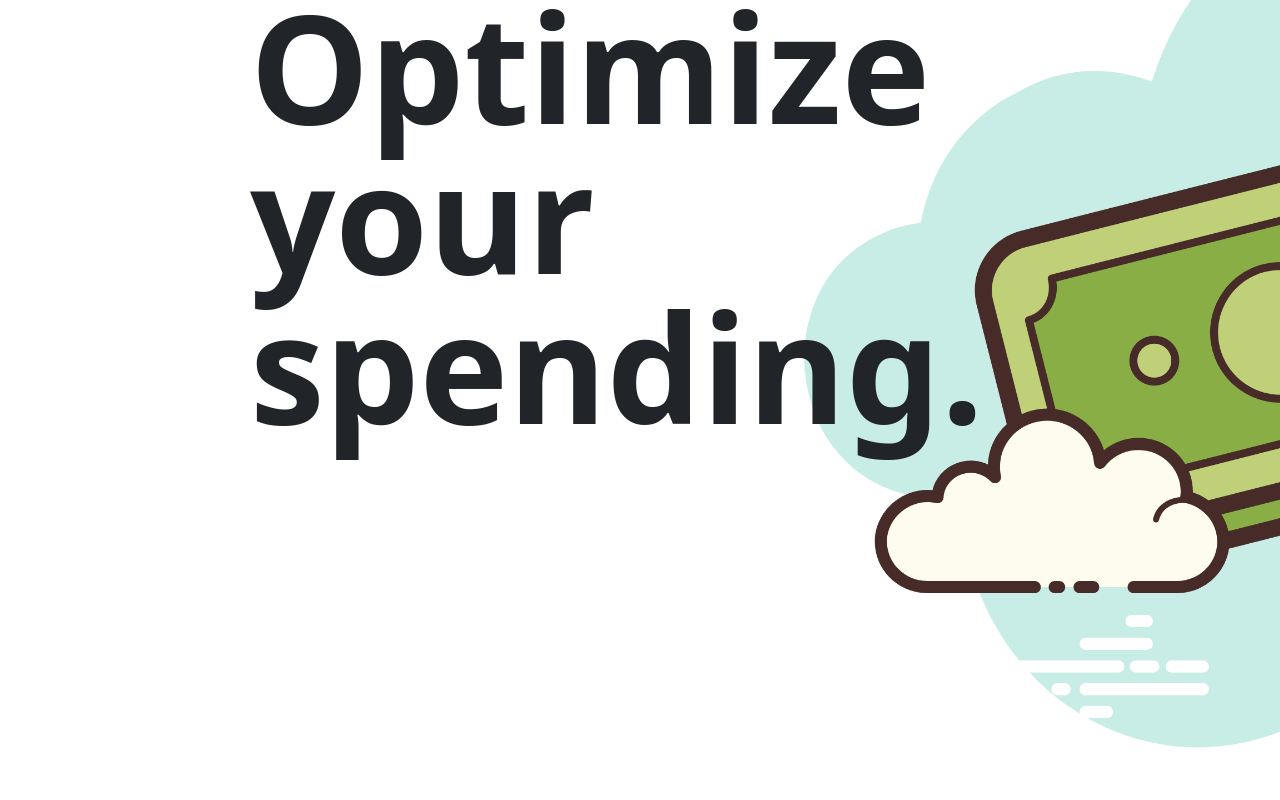
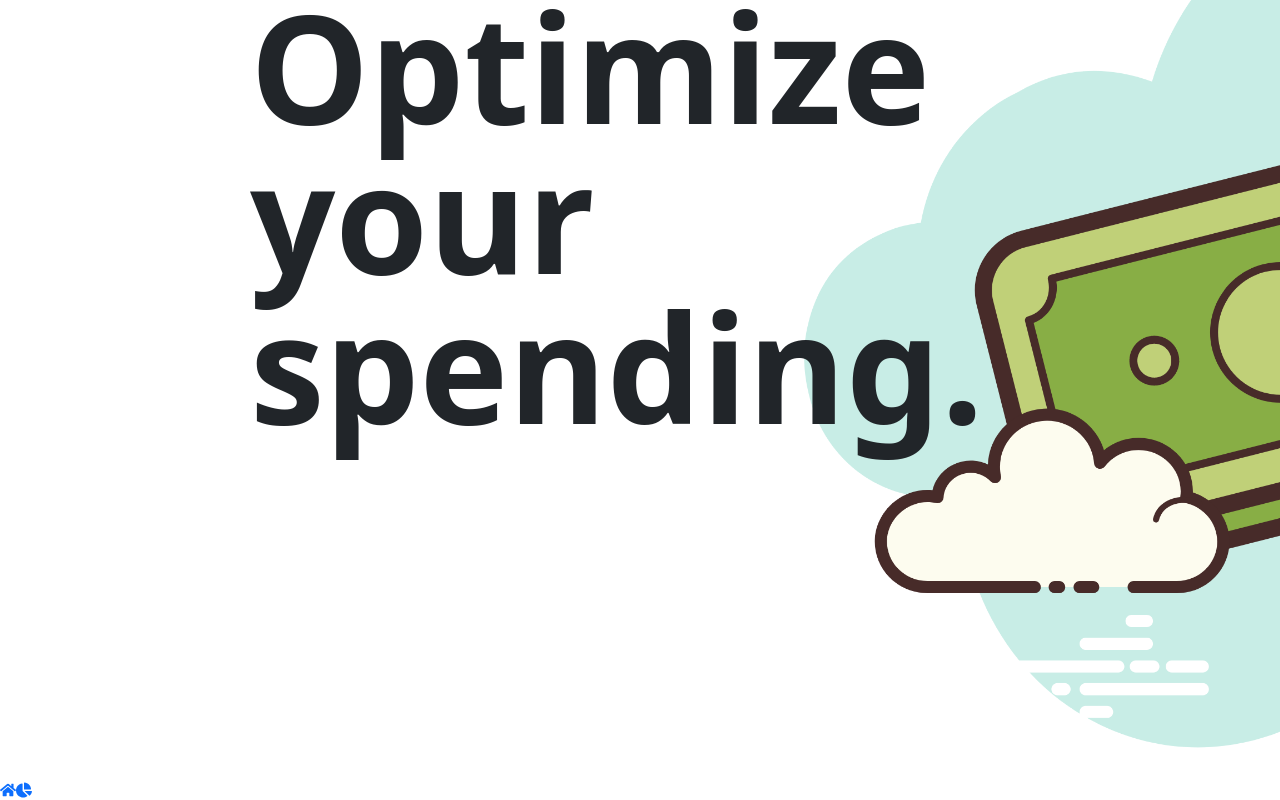
Before and after one commit to KanishDabreo/Stacks, a React (Create React App) app in the folder frontend/: page / in a window 1280 px wide. Shown: the part 224-1024 px from the top of the page. Before the commit the page ends 1000 px from the top, so only its background shows below. Built offline with nearby package versions, Linux system fonts and the light colour scheme; the HTML template or start-up script is replaced by a standard one.

Commit message:
side bar styling

```diff
--- a/frontend/package.json
+++ b/frontend/package.json
@@ -10,6 +10,7 @@
     "nodemon": "^2.0.15",
     "react": "^17.0.2",
     "react-dom": "^17.0.2",
+    "react-icons": "^4.3.1",
     "react-router-dom": "^6.0.2",
     "react-scripts": "4.0.3",
     "web-vitals": "^1.1.2"
--- a/frontend/src/App.js
+++ b/frontend/src/App.js
@@ -6,6 +6,7 @@ import Register from './components/Register';
 import Login from './components/Login';
 import Navbar from './components/Navbar';
 import AddExpenses from './components/AddExpenses';
+import Sidebar from './components/Sidebar';
 
 function App() {
   return (
@@ -18,6 +19,7 @@ function App() {
         <Route path="/addexpenses" element={<AddExpenses />} />
       </Routes>
       <Navbar />
+      <Sidebar />
     </div>
   );
 }
--- a/frontend/src/components/AddExpenses.jsx
+++ b/frontend/src/components/AddExpenses.jsx
@@ -2,7 +2,7 @@ import Form from 'react-bootstrap/Form';
 import Row from 'react-bootstrap/Row';
 import Col from 'react-bootstrap/Col';
 import Button from 'react-bootstrap/Button';
-import FloatingLabel from 'react-bootstrap/esm/FloatingLabel';
+// import FloatingLabel from 'react-bootstrap/esm/FloatingLabel';
 import './addexpense.css';
 
 export default function AddExpenses(props) {
--- a/frontend/src/components/Register.jsx
+++ b/frontend/src/components/Register.jsx
@@ -1,31 +1,66 @@
-import Button from 'react-bootstrap/Button';
-import Container from 'react-bootstrap/Container';
-import Form from 'react-bootstrap/Form';
-import FloatingLabel from 'react-bootstrap/esm/FloatingLabel';
+// import Button from 'react-bootstrap/Button';
+// import Container from 'react-bootstrap/Container';
+// import Form from 'react-bootstrap/Form';
+// import FloatingLabel from 'react-bootstrap/esm/FloatingLabel';
 
-export default function Register(props) {
-  return (
-    <Container className='register' fluid="sm">
-      <Form>
-        <FloatingLabel controlId="floatingInput" label="Name">
-        <Form.Control type="Name" placeholder="Name" />
-        </FloatingLabel>
-
-        <FloatingLabel controlId="floatingInput" label="Email address" className="mb-3">
-          <Form.Control type="email" placeholder="name@example.com" />
-        </FloatingLabel>
-
-        <FloatingLabel controlId="floatingPassword" label="Password">
-          <Form.Control type="password" placeholder="Password" />
-        </FloatingLabel>
-
-        <FloatingLabel controlId="floatingPassword" label="Confirm Password">
-          <Form.Control type="confirmPassword" placeholder="Confirm Password" />
-        </FloatingLabel>
-        <Button variant="primary" type="submit">
-          Submit
-        </Button>
-      </Form>
-    </Container>
-  );
-}
+// export default function Register(props) {
+//   return (
+//     <Container className='register' fluid="sm">
+//       <Form>
+//   <div class="form-group row">
+//     <label for="inputEmail3" class="col-sm-2 col-form-label">Email</label>
+//     <div class="col-sm-10">
+//       <input type="email" class="form-control" id="inputEmail3" placeholder="Email">
+//     </div>
+//   </div>
+//   <div class="form-group row">
+//     <label for="inputPassword3" class="col-sm-2 col-form-label">Password</label>
+//     <div class="col-sm-10">
+//       <input type="password" class="form-control" id="inputPassword3" placeholder="Password">
+//     </div>
+//   </div>
+//   <fieldset class="form-group">
+//     <div class="row">
+//       <legend class="col-form-label col-sm-2 pt-0">Radios</legend>
+//       <div class="col-sm-10">
+//         <div class="form-check">
+//           <input class="form-check-input" type="radio" name="gridRadios" id="gridRadios1" value="option1" checked>
+//           <label class="form-check-label" for="gridRadios1">
+//             First radio
+//           </label>
+//         </div>
+//         <div class="form-check">
+//           <input class="form-check-input" type="radio" name="gridRadios" id="gridRadios2" value="option2">
+//           <label class="form-check-label" for="gridRadios2">
+//             Second radio
+//           </label>
+//         </div>
+//         <div class="form-check disabled">
+//           <input class="form-check-input" type="radio" name="gridRadios" id="gridRadios3" value="option3" disabled>
+//           <label class="form-check-label" for="gridRadios3">
+//             Third disabled radio
+//           </label>
+//         </div>
+//       </div>
+//     </div>
+//   </fieldset>
+//   <div class="form-group row">
+//     <div class="col-sm-2">Checkbox</div>
+//     <div class="col-sm-10">
+//       <div class="form-check">
+//         <input class="form-check-input" type="checkbox" id="gridCheck1">
+//         <label class="form-check-label" for="gridCheck1">
+//           Example checkbox
+//         </label>
+//       </div>
+//     </div>
+//   </div>
+//   <div class="form-group row">
+//     <div class="col-sm-10">
+//       <button type="submit" class="btn btn-primary">Sign in</button>
+//     </div>
+//   </div>
+//       </Form>
+//     </Container>
+//   );
+// }
--- a/frontend/src/components/Sidebar.jsx
+++ b/frontend/src/components/Sidebar.jsx
@@ -1,7 +1,27 @@
-export default function Sidebar(props) {
+import React from 'react'
+// import * as Icons from "react-icons/ai";
+// import * as FaIcons from "react-icons/fa";
+import { FaHome, FaChartPie } from "react-icons/fa";
+
+import { Link } from 'react-router-dom'
+
+function Sidebar() {
   return (
-    <div>
-      <h1>Sidebar</h1>
+    <div className="sidebar">
+      <Link to="#" className="menu-bars">
+      <FaHome/>
+      <FaChartPie/>
+      </Link>
     </div>
   )
 }
+
+export default Sidebar
+
+// export default function Sidebar(props) {
+//   return (
+//     <div>
+//       <h1>Sidebar</h1>
+//     </div>
+//   )
+// }
```
Also changed, not shown: frontend/src/components/Sidebar.css (+7 -0 lines), 1 other file (tests, documents, lock files or other folders).
